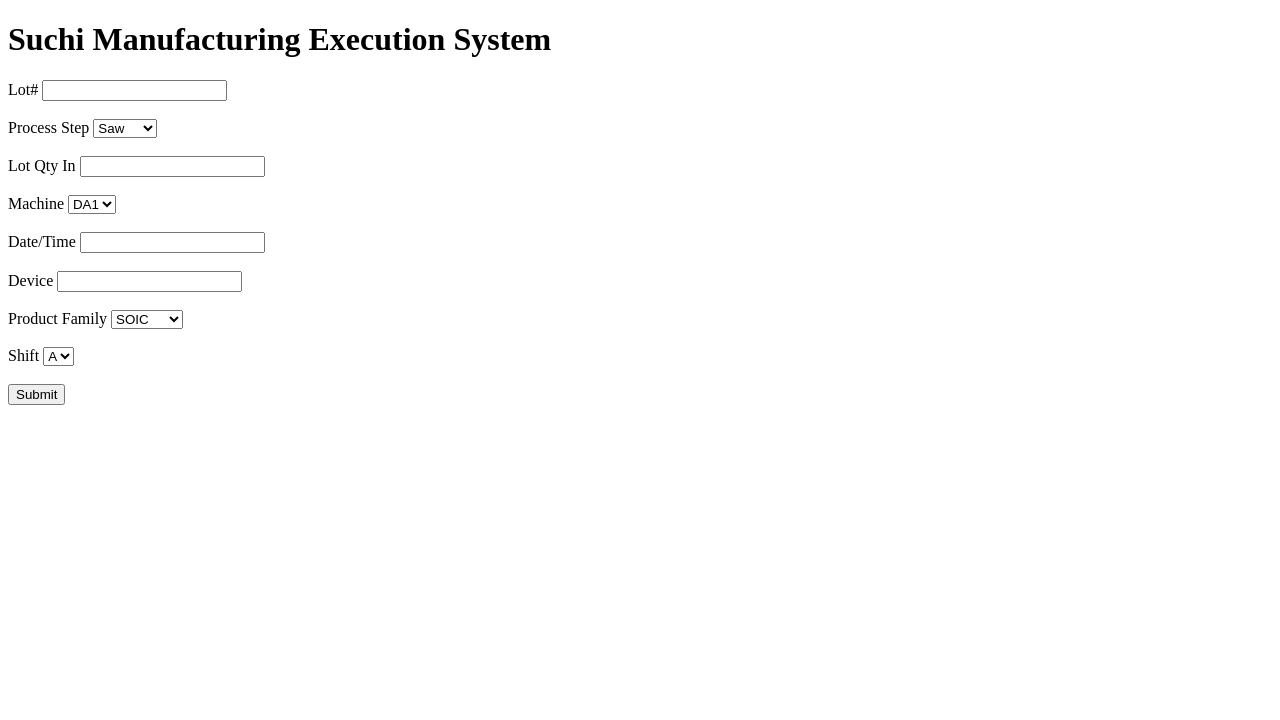
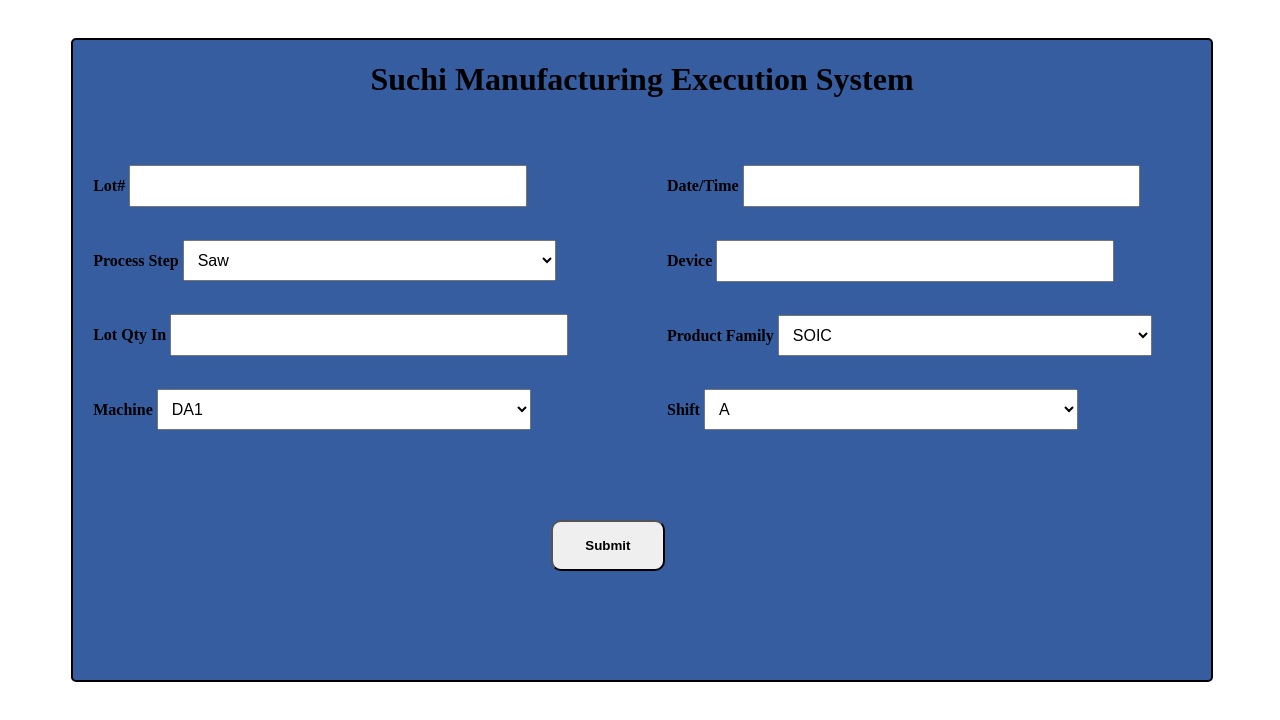
Before and after one commit to Sambhav0306/Trials, a plain HTML site: page client/index.html in a window 1280 px wide. Drawn offline with Linux system fonts and the light colour scheme.

Commit message:
sixth commit

```diff
--- a/client/index.html
+++ b/client/index.html
@@ -4,7 +4,7 @@
     <meta charset="UTF-8" />
     <meta name="viewport" content="width=device-width, initial-scale=1.0" />
     <title>My Form</title>
-    <link rel="stylesheet" href="./index.html" />
+    <link rel="stylesheet" href="./index.css" />
   </head>
   <body>
     <div class="forms">
```
